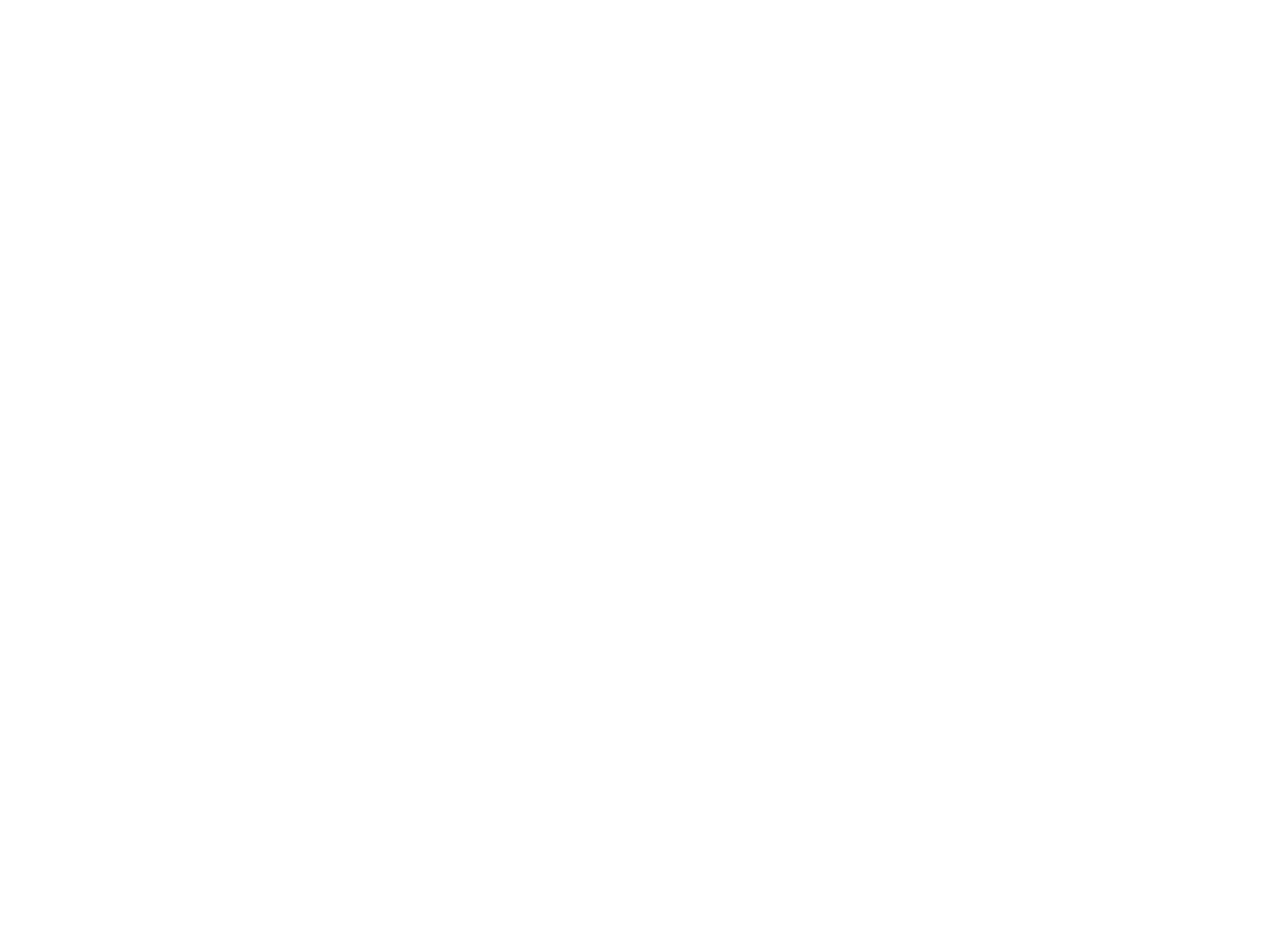
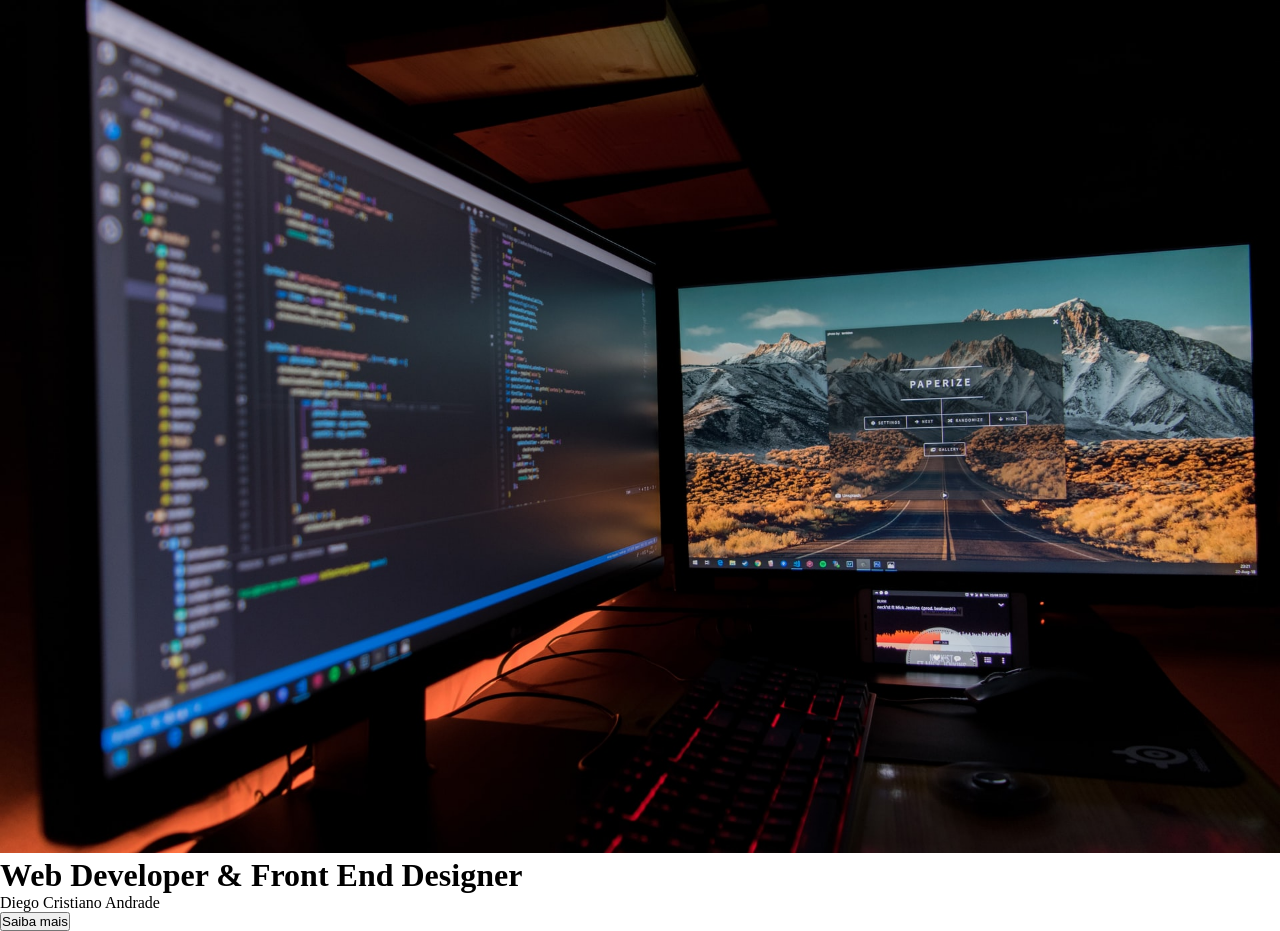
Before and after one commit to DiegoCrisAndrade/Portfolio, a plain HTML site: page index.html in a window 1280 px wide. Before the commit the page ends 800 px from the top, so only its background shows below. Drawn offline with Linux system fonts and the light colour scheme.

Commit message:
Trabalhando Header

```diff
--- a/index.html
+++ b/index.html
@@ -5,9 +5,22 @@
     <meta http-equiv="X-UA-Compatible" content="IE=edge">
     <meta name="viewport" content="width=device-width, initial-scale=1.0">
     <link rel="stylesheet" href="style.css">
+    <link rel="apple-touch-icon" sizes="180x180" href="imagens/apple-touch-icon.png">
+    <link rel="icon" type="image/png" sizes="32x32" href="imagens/favicon-32x32.png">
+    <link rel="icon" type="image/png" sizes="16x16" href="imagens/favicon-16x16.png">
+    <link rel="manifest" href="/Portfolio/portfolio/site.webmanifest">
     <title>Portfólio</title>
 </head>
 <body>
-
+    <div class="container">
+        <head>
+            <div class="img-wrapper">
+                <img src="imagens/bg.jpg" alt="">
+            </div>
+            <h1>Web Developer & Front End Designer</h1>
+            <p>Diego Cristiano Andrade</p>
+            <button>Saiba mais</button>
+        </head>
+    </div>
 </body>
 </html>
--- a/style.css
+++ b/style.css
@@ -1,3 +1,23 @@
 @import url('https://fonts.googleapis.com/css2?family=Baloo+Da+2:wght@400;500;600;700&family=Josefin+Slab:ital,wght@0,200;0,300;0,400;0,600;0,700;1,100;1,200;1,300;1,400;1,600&family=Mulish:ital,wght@0,200;0,300;0,400;0,500;1,200;1,300;1,400&display=swap');
 
 @import url('https://cdnjs.cloudflare.com/ajax/libs/font-awesome/5.15.2/css/all.min.css');
+
+*{
+    margin: 0;
+    padding: 0;
+}
+
+header{
+    width: 100%;
+    height: 100vh;
+}
+
+.img-wrapper{
+    width: 100%;
+    height: 100%;
+}
+
+.img-wrapper img{
+    width: 100%;
+    height: 100%;
+}
```
Also changed, not shown: about.txt (deleted), imagens/android-chrome-192x192.png (renamed from android-chrome-192x192.png), imagens/android-chrome-512x512.png (renamed from android-chrome-512x512.png), imagens/apple-touch-icon.png (renamed from apple-touch-icon.png), imagens/bg.jpg (added), imagens/favicon-16x16.png (renamed from favicon-16x16.png), imagens/favicon-32x32.png (renamed from favicon-32x32.png), site.webmanifest.
